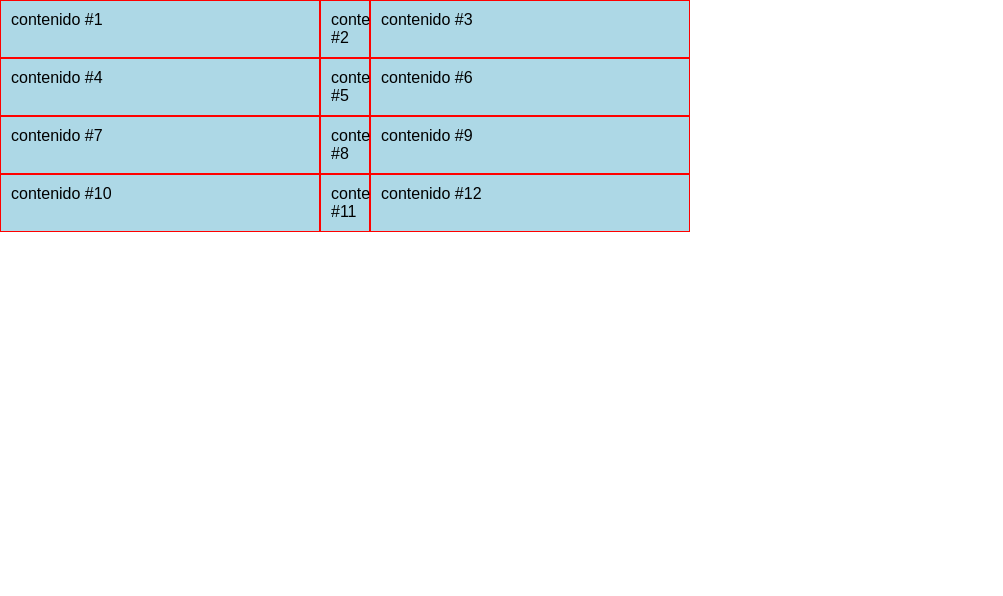
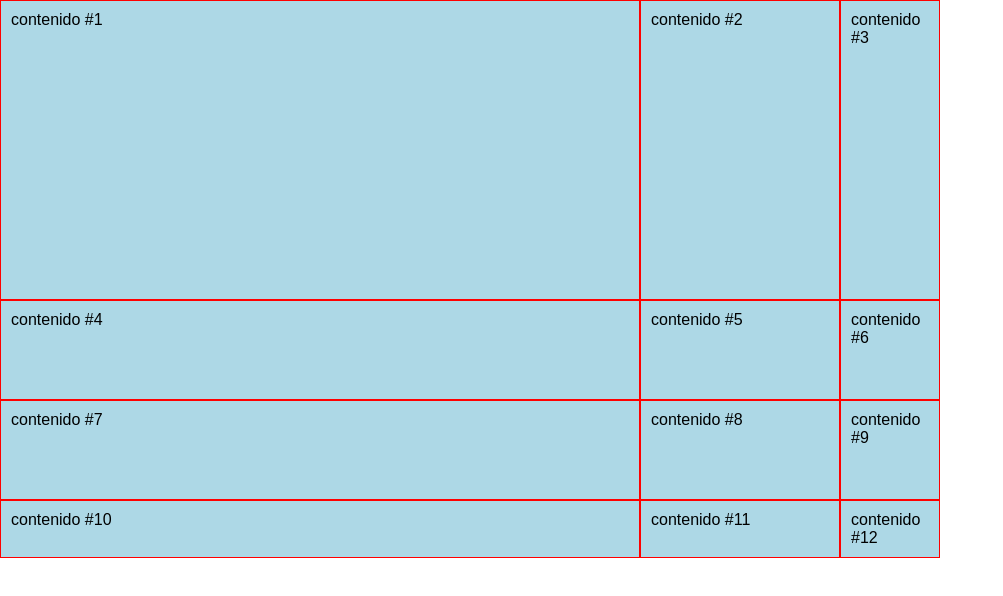
Before and after one commit to JuanDiegoJ/css-grid, a plain HTML site: page index.html in a window 1280 px wide. Shown: the whole page, without its empty margins (0-1003 px from the left). Drawn offline with Linux system fonts and the light colour scheme.

Commit message:
Definiendo Filas

```diff
--- a/css/style.css
+++ b/css/style.css
@@ -6,8 +6,10 @@ body{
 
 .container{
     display:grid;
-    grid-template-columns: 25% 50px 25%;
-    grid-template-rows: 25%;
+    /* grid-template-columns: 25% 50% 25%;
+    grid-template-rows: 100%; */
+    grid-template: filas/columnas;
+    grid-template: 300px 100px 100px/ 50% 200px 100px;
 }
 
 .item{
```
